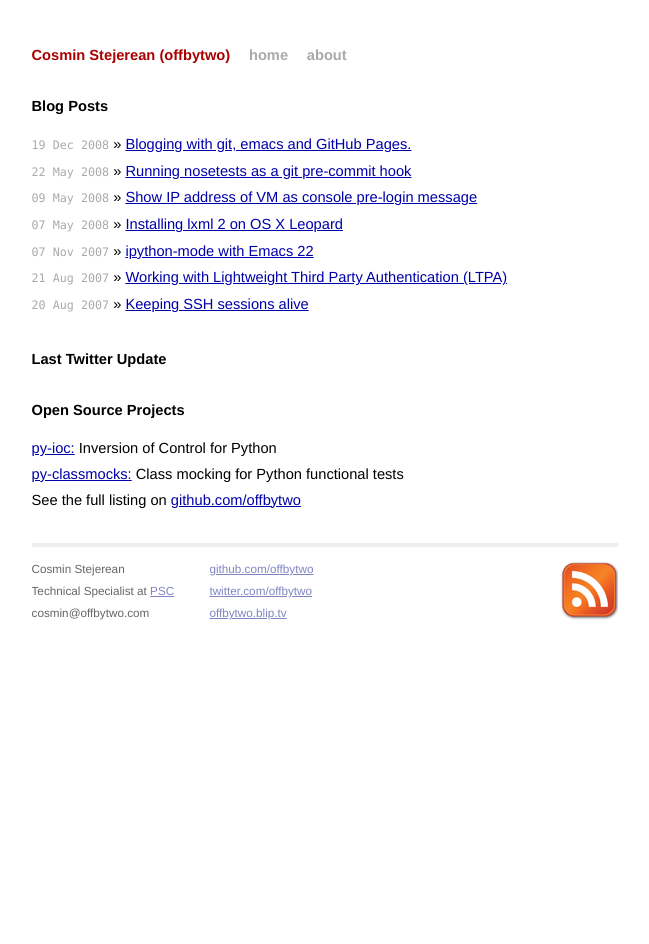
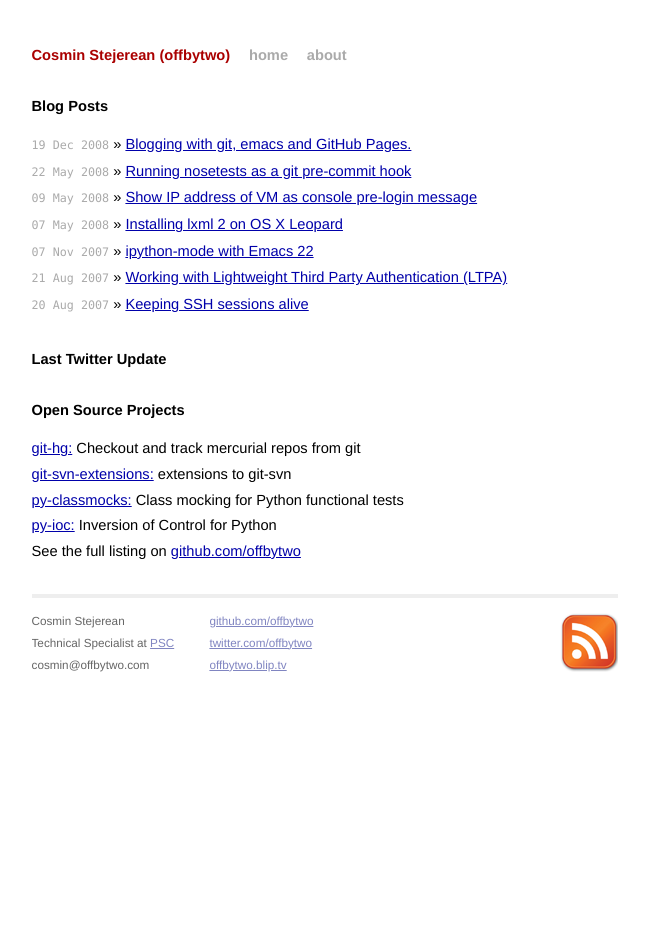
Before and after one commit to cosmin/cosmin.github.io, a Jekyll site: the page built from index.html, in a window 1280 px wide. Shown: the whole page, without its empty margins (315-964 px from the left). Built offline with Jekyll 4.4.1, drawn with Linux system fonts in a browser that asks for light colours.

Commit message:
updated project listing

```diff
--- a/index.html
+++ b/index.html
@@ -32,8 +23,10 @@
 
   <h1>Open Source Projects</h1>
   <ul class="posts">
+    <li><a href="http://github.com/offbytwo/git-hg">git-hg:</a> Checkout and track mercurial repos from git</li>
+    <li><a href="http://github.com/offbytwo/git-svn-extensions">git-svn-extensions:</a> extensions to git-svn</li>
+    <li><a href="http://github.com/offbytwo/py-classmocks/">py-classmocks:</a> Class mocking for Python functional tests</li>
     <li><a href="http://github.com/offbytwo/py-ioc/">py-ioc:</a> Inversion of Control for Python</li>
-    <li><a href="http://github.com/offbytwo/py-classmocks/">py-classmocks:</a> Class mocking for Python functional tests</li>
     <li>See the full listing on <a href="http://github.com/offbytwo">github.com/offbytwo</a></li>
   </ul>
 
```
Also changed, not shown: other parts of index.html (+1 -10 lines).
